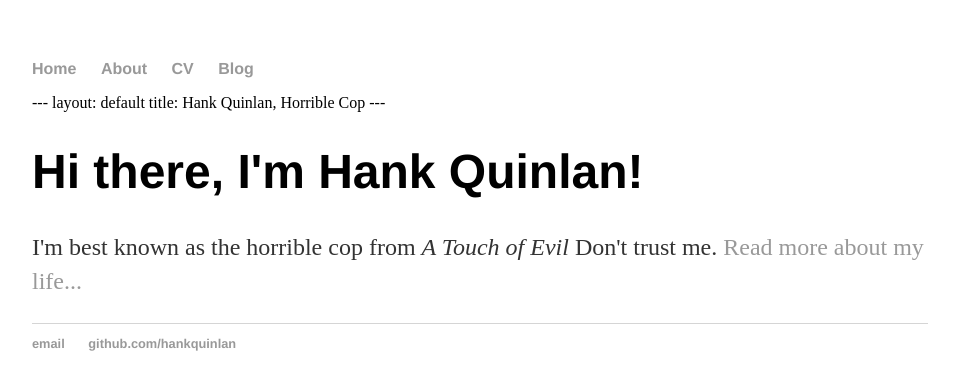
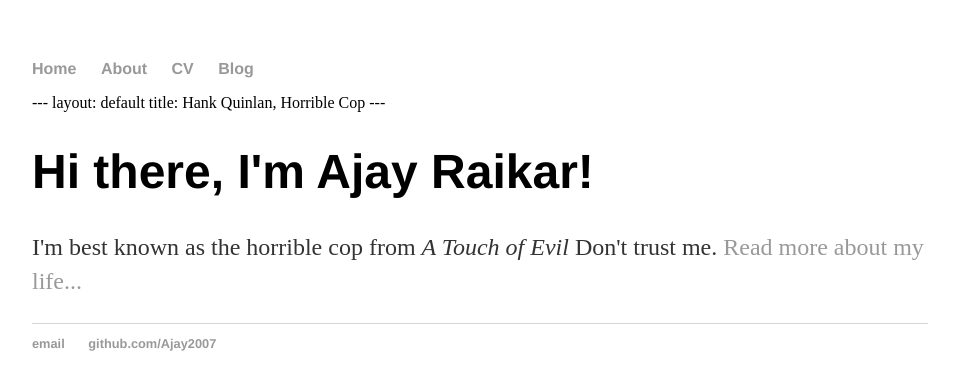
Before and after one commit to Ajay2007/Ajay2007.github.io, a Jekyll site: the page index.html, which Jekyll copies as it is, in a window 1280 px wide. Shown: the top 390 px of the page, without its empty margins (160-1113 px from the left). Built offline with Jekyll 4.4.1, drawn with Linux system fonts in a browser that asks for light colours.

Commit message:
Update index.html

```diff
--- a/index.html
+++ b/index.html
@@ -21,14 +21,14 @@ title: Hank Quinlan, Horrible Cop
 ---
 		</div><!-- /.blurb -->
     		<div class="blurb">
-        		<h1>Hi there, I'm Hank Quinlan!</h1>
+        		<h1>Hi there, I'm Ajay Raikar!</h1>
 				<p>I'm best known as the horrible cop from <em>A Touch of Evil</em> Don't trust me. <a href="/about">Read more about my life...</a></p>
     		</div><!-- /.blurb -->
 		</div><!-- /.container -->
 		<footer>
     		<ul>
-        		<li><a href="mailto:hankquinlanhub@gmail.com">email</a></li>
-        		<li><a href="https://github.com/hankquinlan">github.com/hankquinlan</a></li>
+        		<li><a href="mailto:araikar97@gmail.com">email</a></li>
+        		<li><a href="https://github.com/Ajay2007">github.com/Ajay2007</a></li>
 			</ul>
 		</footer>
 	</body>
```
